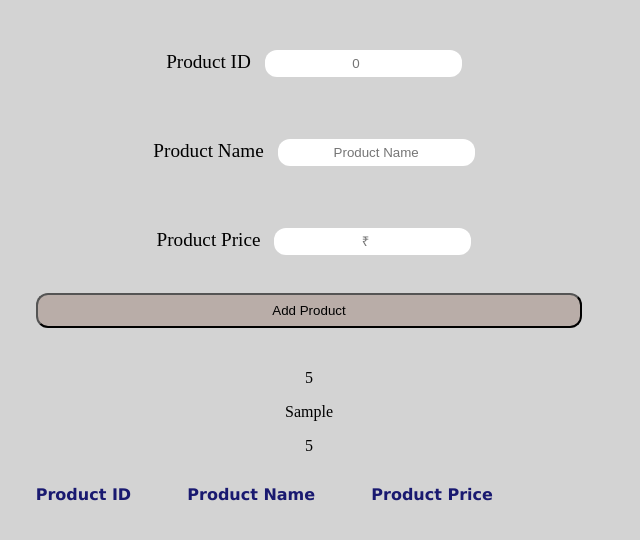
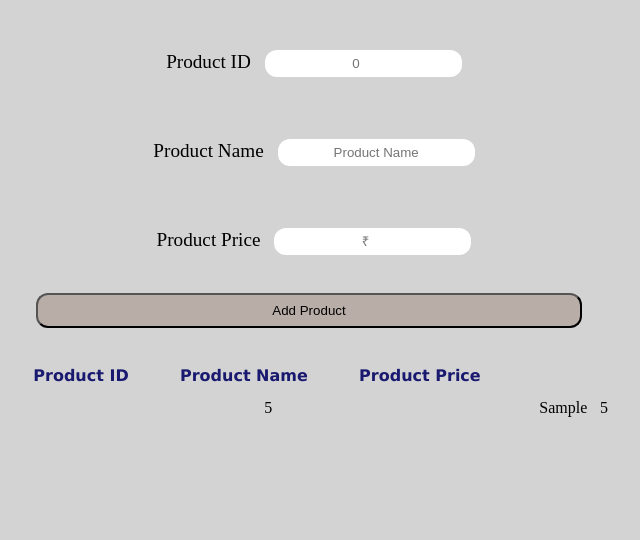
Before and after one commit to AVP-cedcoss/Product-JS, a plain HTML site: page src/index.html in a window 1280 px wide. Both pictures are taken after typing "5", "Sample", "5" into the empty fields and a click on the button "Add Product". Shown: the whole page, without its empty margins (331-971 px from the left). Drawn offline with Linux system fonts and the light colour scheme.

Commit message:
Output working Need to set the content

```diff
--- a/src/index.html
+++ b/src/index.html
@@ -46,9 +46,7 @@
                         Product Price
                     </th>
                 </tr>
-            </div>
-            <div id="f-output">
-
+            </table>
             </div>
         </div>
     </div>
--- a/src/script.js
+++ b/src/script.js
@@ -34,15 +34,26 @@ function display()
     let out = "";
     for (let item of prodList)
     {
+        var tr = document.createElement("tr");
 
-        out = item.PID;
-        addElement(out);
-        out = item.PName;
-        addElement(out);
-        out = item.PPrice;
-        addElement(out);
+        var td1 = document.createElement("td");
+        var td2 = document.createElement("td");
+        var td3 = document.createElement("td");
+
+        // td1.innerHTML(item.PID);
+        var temp = item.PID;
+        console.log(temp);
+        td1.innerHTML = temp;
+        td2.innerHTML = item.PName;
+        td3.innerHTML = item.PPrice;
+
+        tr.appendChild(td1);
+        tr.appendChild(td2);
+        tr.appendChild(td3);
+
+        var table = document.getElementById("f-head");
+        table.appendChild(tr);
     }
-    // console.log(out);
 }
 
 //Add Element
```
